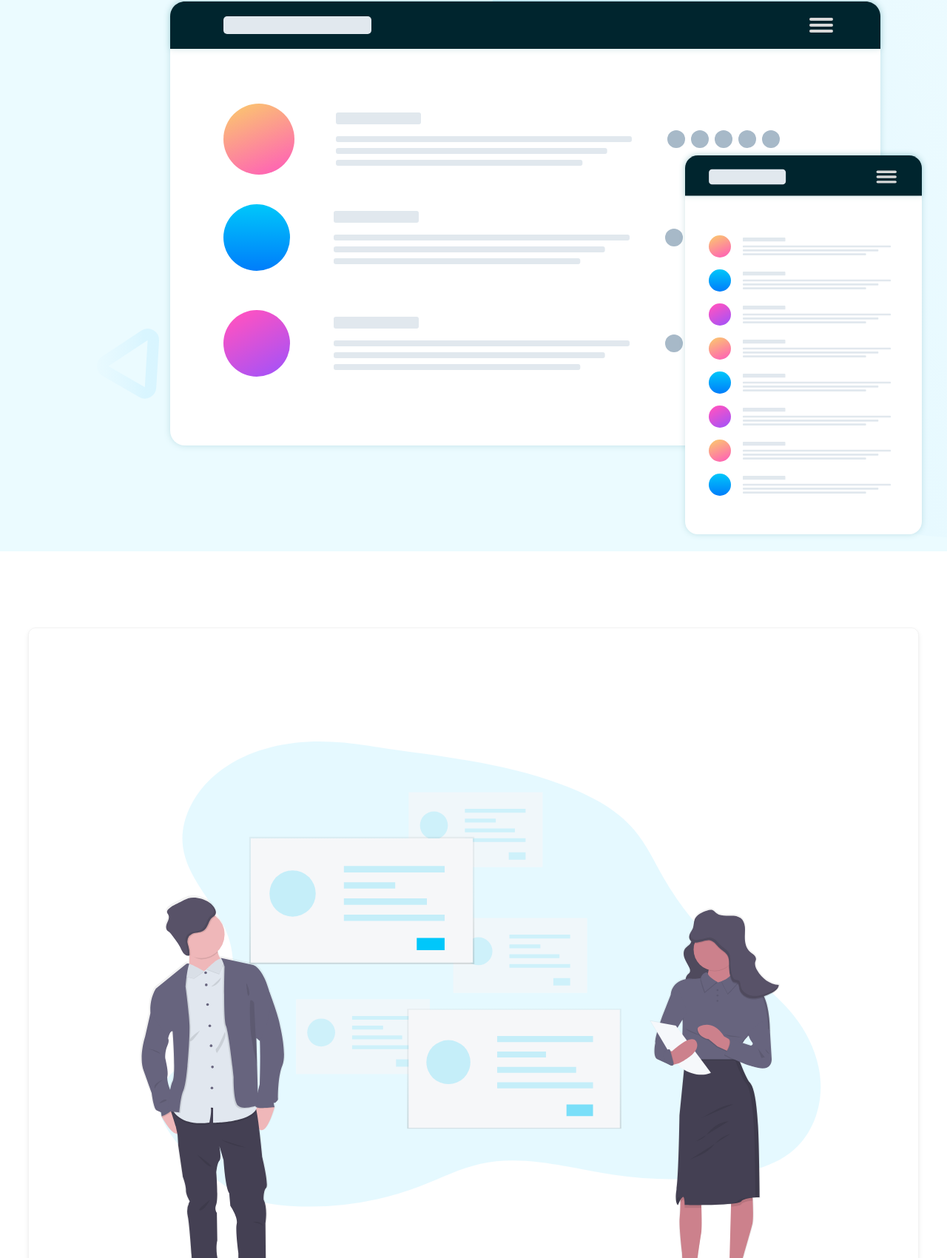
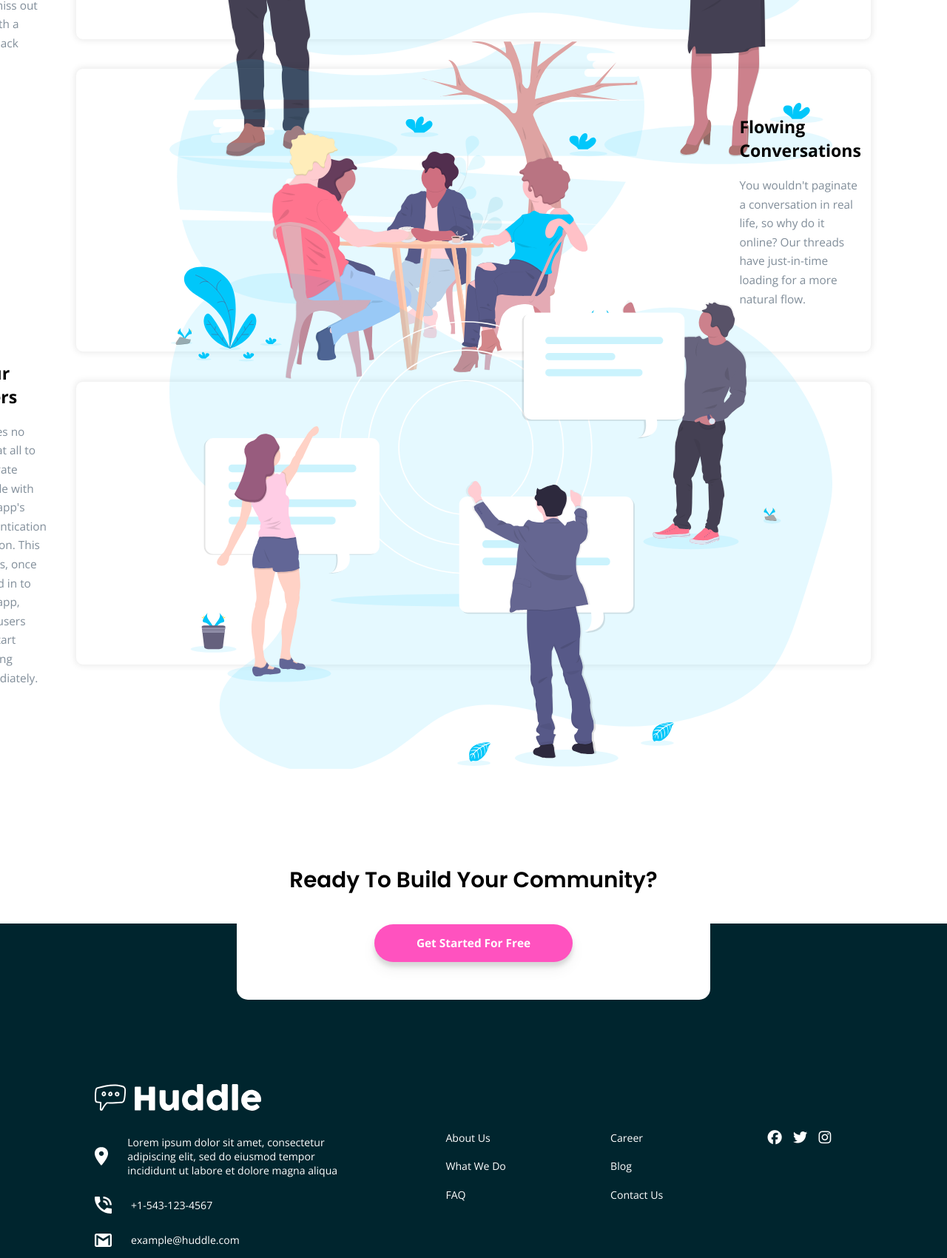
Before and after one commit to jharteaga/frontend-mentor-huddle-landing-page-alt-block-challenge, a plain HTML site: page index.html in a window 1280 px wide. Shown: the part 1100-2800 px from the top of the page at 74% size. Drawn offline with nearby package versions, Linux system fonts and the light colour scheme.

Commit message:
Desktop design implemented

```diff
--- a/index.html
+++ b/index.html
@@ -35,7 +35,7 @@
 
     <!--BODY CONTAINER-->
     <section class="body-container">
-      <div class="flex-row-feature grow">
+      <div class="flex-row-feature grow-container">
         <img src="images/illustration-grow-together.svg" alt="Grow together image" class="feature-img">
         <div class="feature">
           <h2 class="feature-title">Grow Together</h2>
@@ -43,15 +43,15 @@
             Think of the insightful conversations you miss out on with a feedback form.</p>
         </div>
       </div>
-      <div class="flex-row-feature flowing">
+      <div class="flex-row-feature flowing-container">
         <img src="images/illustration-flowing-conversation.svg" alt="Flowing conversation image" class="feature-img">
-        <div class="feature">
+        <div class="feature flowing">
           <h2 class="feature-title">Flowing Conversations</h2>
           <p class="feature-info">You wouldn't paginate a conversation in real life, so why do it online? Our threads
             have just-in-time loading for a more natural flow.</p>
         </div>
       </div>
-      <div class="flex-row-feature users">
+      <div class="flex-row-feature users-container">
         <img src="images/illustration-your-users.svg" alt="Your users image" class="feature-img">
         <div class="feature">
           <h2 class="feature-title">Your Users</h2>
@@ -100,10 +100,11 @@
         <i class="icon fab fa-twitter"></i>
         <i class="icon fab fa-instagram"></i>
       </section>
-      <p class="copyright">&copy; Copyright 2018 Huddle. All rights reserved.</p>
+
     </section>
 
     <footer>
+      <p class="copyright">&copy; Copyright 2018 Huddle. All rights reserved.</p>
       <p class="attribution">
         Challenge by <a href="https://www.frontendmentor.io?ref=challenge" target="_blank">Frontend Mentor</a>.<br>
         Coded by <a href="#">Jose Arteaga</a>.
--- a/style.css
+++ b/style.css
@@ -33,7 +33,7 @@ body {
     background-size: cover;
     display: flex;
     flex-direction: column;
-    justify-content: flex-start;
+    justify-content: center;
 }
 
 .logo-container {
@@ -76,7 +76,7 @@ body {
     flex-direction: column;
     justify-content: space-between;
     align-items: flex-end;
-    margin: 35px 25px 10px 25px;
+    margin: 30px 25px 10px 25px;
 }
 
 .header-title {
@@ -135,12 +135,12 @@ body {
     border-radius: 10px;
     justify-content: space-between;
     align-items: center;
-    box-shadow: 0 3px 6px rgba(0, 0, 0, 0.01), 0 3px 6px rgba(0,0,0,0.08);
     padding: 12vw 9vw 4vw 9vw;
     border: 0.01px solid rgba(128, 128, 128, 0.096);
     margin-bottom: 10vw;
     margin-left: 3vw;
     margin-right: 3vw;
+    box-shadow: 0px 0 10px rgba(0, 0, 0, 0.1);
 }
 
 .feature-img {
@@ -166,7 +166,6 @@ body {
     flex-direction: column;
     justify-content: center;
     align-items: center;
-    box-shadow: 0 3px 6px rgba(0, 0, 0, 0.01), 0 3px 6px rgba(0,0,0,0.08);
     border-radius: 15px;
     background-color: white;
     position: relative;
@@ -302,3 +301,282 @@ footer a {
     text-decoration: none;
     color: rgb(226, 220, 220);
 }
+
+
+/***************************************************************************************************/
+/*                                          DESKTOP DESIGN                                         */
+/***************************************************************************************************/
+
+@media (min-width: 801px) {
+
+    /************************************/
+    /*         TOP CONTAINER            */
+    /************************************/
+
+    .header-container {
+        background-image: url('images/bg-hero-desktop.svg');
+    }
+
+    .logo-container {
+        padding-left: 4vw;
+        padding-right: 4vw;
+        margin-top: 1.5vw;
+    }
+
+    .header-logo-img {
+        width: 16vw;
+    }
+
+    .try-it-container {
+        width: 14vw;
+        height: 3.2vw;
+    }
+
+    .try-btn {
+        font-size: 1vw;
+    }
+
+    .presentation-container {
+        flex-direction: row;
+        justify-content: space-between;
+        align-items: center;
+        margin-right: 5vw;
+        margin-bottom: 5vw;
+        margin-top: 4vw;
+    }
+
+    .information-container {
+        margin-top: 5vw;
+        margin-bottom: 5vw;
+        margin-right: 5vw;
+        margin-left: 3vw;
+    }
+
+    .header-title {
+        font-size: 2.9vw;
+        text-align: left;
+        line-height: 4.1vw;
+    }
+
+    .header-description {
+        font-size: 1.2vw;
+        text-align: left;
+        line-height: 2vw;
+    }
+
+    .get-started-container {
+        width: 16vw;
+        height: 4vw;
+        margin: 0;
+        margin-top: 2vw;
+    }
+
+    .start-btn {
+        font-size: 1vw;
+    }
+
+    .mockup-img {
+        width: 50vw;
+        height: auto;
+    }
+
+    /************************************/
+    /*         BODY CONTAINER           */
+    /************************************/
+
+    .body-container {
+        margin: 0;
+        padding: 0;
+        margin-top: 8vw;
+        flex-direction: column;
+    }
+
+    .flex-row-feature {
+        flex-direction: row;
+        padding: 0;
+        margin: 0;
+        margin-bottom: 3vw;
+        margin-right: 8vw;
+        margin-left: 8vw;
+        height: 30vw;
+    }
+
+    .feature {
+        margin: 0;
+        padding: 0;
+        margin-left: 10vw;
+        margin-right: 13vw;
+    }
+
+    .feature-img {
+        margin: 0;
+        padding: 0;
+        margin-right: 4vw;
+        width: 70vw;
+    }
+
+    .feature-title {
+        text-align: left;
+        font-family: 'Open Sans', sans-serif;
+        font-size: 1.8vw;
+    }
+
+    .feature-info {
+        text-align: left;
+        font-size: 1.2vw;
+        line-height: 2vw;
+    }
+
+    .grow-container {
+        flex-direction: row-reverse;
+    }
+
+    .users-container {
+        flex-direction: row-reverse;
+    }
+
+    .flowing-container img {
+        margin-right: 0;
+        margin-left: 10vw;
+        width: 50vw;
+    }
+
+    .flowing {
+        margin-left: 10vw;
+        margin-right: 3.8vw;
+    }
+
+    .get-started-bottom-container {
+        margin: 0;
+        padding: 0;
+        top: 8vw;
+        left: 25vw;
+        width: 50vw;
+    }
+
+    .get-started-title {
+        font-family: 'Poppins', sans-serif;
+        font-size: 2.3vw;
+        text-align: center;
+        margin-top: 10vw;
+    }
+
+    .bottom-button{
+        margin-bottom: 4vw;
+        margin-top: 1vw;
+        width: 21vw;
+    }
+
+    .bottom-button a {
+        font-size: 1.2vw;
+    }
+
+    /************************************/
+    /*         CONTACT CONTAINER        */
+    /************************************/
+
+    .footer-container {
+        flex-direction: row;
+        margin:0;
+        padding:0;
+        padding-top: 16vw;
+        justify-content: space-evenly;
+        margin-left: -5vw;
+    }
+
+    .contact-container {
+        margin:0;
+        padding:0;
+        justify-content: flex-start;
+        align-items: flex-start;
+        width: 30vw;
+    }
+
+    .flex-row-contact {
+        align-items: center;
+        margin: 0;
+        padding: 0;
+    }
+
+    .contact-img {
+        width: 1.8vw;
+        margin-right: 2vw;
+    }
+
+    .location {
+        width: 4vw;
+        align-self: center;
+        margin-top: 0;
+    }
+
+    .contact-info {
+        color: white;
+        font-family: 'Open Sans', sans-serif;
+        font-size: 1.1vw;
+        padding-right: 0;
+        margin-left: 0;
+        margin-right: 0;
+    }
+
+    .footer-logo {
+        width: 19vw;
+        margin-bottom: 0.5vw;
+        margin-left: 3vw;
+    }
+
+    .first-menu-container, .second-menu-container{
+        display: flex;
+        flex-direction: column;
+        align-items: flex-start;
+        justify-content: center;
+        line-height: 3vw;
+        margin-left: 0;
+        margin-right: 0;
+    }
+
+    .first-menu-container {
+        margin-top: 0;
+    }
+
+    .menu-item {
+        text-decoration: none;
+        color: white;
+        font-family: 'Open Sans', sans-serif;
+        font-size: 1.1vw;
+    }
+
+    /************************************/
+    /*     SOCIAL MEDIA CONTAINER       */
+    /************************************/
+
+    .social-media-container{
+        justify-content: flex-start;
+        align-items: center;
+        margin-left: 0;
+        margin-bottom: 6vw;
+    }
+
+    .icon {
+        color: white;
+        font-size: 1.5vw;
+        margin: 0;
+        margin-right: 1.2vw;
+    }
+
+    /************************************/
+    /*         FOOTER CONTAINER         */
+    /************************************/
+
+    footer {
+        font-size: 0.9vw;
+        display: flex;
+        flex-direction: column;
+        padding-right: 3vw;
+    }
+
+    .copyright {
+        font-size: 0.8vw;
+        align-self: flex-end;
+    }
+
+}
```
